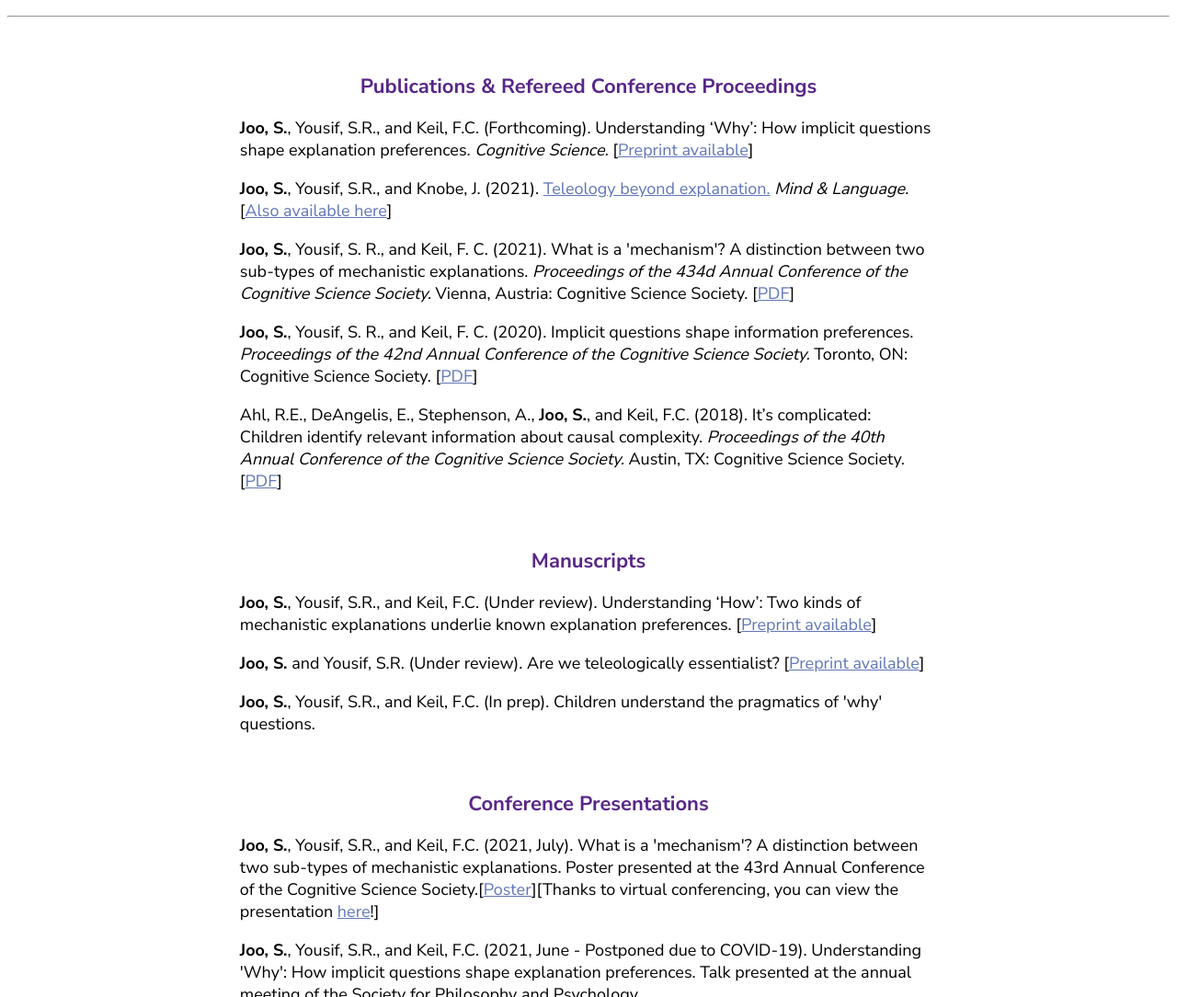
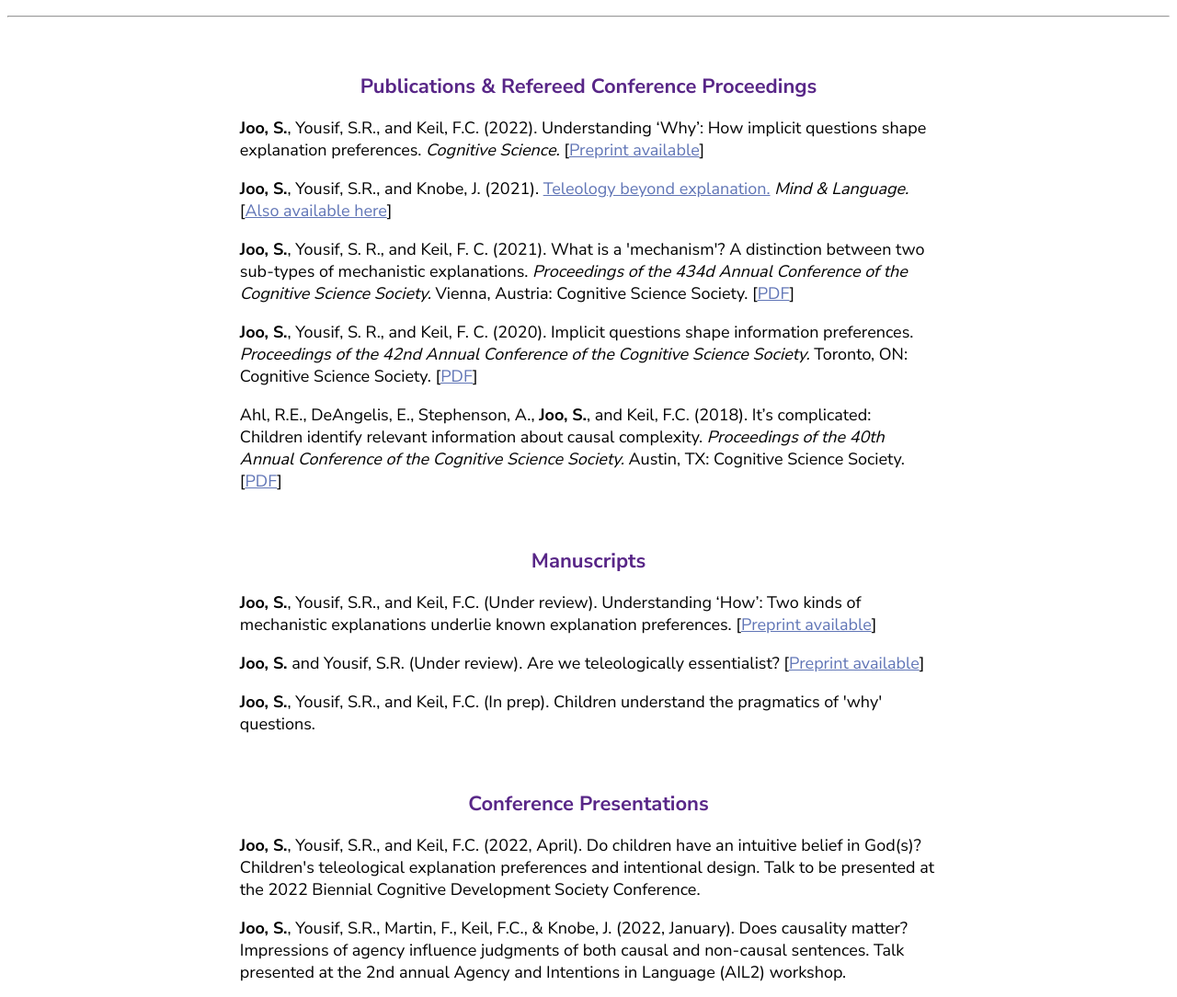
Before and after one commit to sehrangjoo/sehrangjoo.github.io, a plain HTML site: page research.html in a window 1280 px wide. Shown: the part 129-1213 px from the top of the page at 92% size. Drawn offline with Linux system fonts and the light colour scheme.

Commit message:
talk updates

```diff
--- a/research.html
+++ b/research.html
@@ -18,7 +18,7 @@
 
 <div id="research">
 <h1 style="font-size:22px; color:#582687" align="center">Publications & Refereed Conference Proceedings</h1>
-  <p> <b>Joo, S.</b>, Yousif, S.R., and Keil, F.C. (Forthcoming). Understanding ‘Why’: How implicit questions shape explanation preferences. <i>Cognitive Science.</i> [<a href="https://psyarxiv.com/ma8b2/">Preprint available</a>]</p>
+  <p> <b>Joo, S.</b>, Yousif, S.R., and Keil, F.C. (2022). Understanding ‘Why’: How implicit questions shape explanation preferences. <i>Cognitive Science.</i> [<a href="https://psyarxiv.com/ma8b2/">Preprint available</a>]</p>
 
   <p> <b>Joo, S.</b>, Yousif, S.R., and Knobe, J. (2021). <a href="https://onlinelibrary.wiley.com/doi/epdf/10.1111/mila.12393">Teleology beyond explanation.</a> <i>Mind & Language.</i> [<a href="https://psyarxiv.com/4dtwe/">Also available here</a>] </p>
 
@@ -43,6 +43,10 @@
     <div id="research">
       <h1 style="font-size:22px; color:#582687" align="center"> Conference Presentations </h1>
 
+      <p> <b>Joo, S.</b>, Yousif, S.R., and Keil, F.C. (2022, April). Do children have an intuitive belief in God(s)? Children's teleological explanation preferences and intentional design. Talk to be presented at the 2022 Biennial Cognitive Development Society Conference.
+
+      <p> <b>Joo, S.</b>, Yousif, S.R., Martin, F., Keil, F.C., & Knobe, J. (2022, January). Does causality matter? Impressions of agency influence judgments of both causal and non-causal sentences. Talk presented at the 2nd annual Agency and Intentions in Language (AIL2) workshop.
+
       <p> <b>Joo, S.</b>, Yousif, S.R., and Keil, F.C. (2021, July). What is a 'mechanism'? A distinction between two sub-types of mechanistic explanations. Poster presented at the 43rd Annual Conference of the Cognitive Science Society.[<a href= "CogSci2021_JooEtAl.pdf">Poster</a>][Thanks to virtual conferencing, you can view the presentation <a href= "CogSci2021_JooEtAl.mp4">here</a>!]</p>
 
       <p> <b>Joo, S.</b>, Yousif, S.R., and Keil, F.C. (2021, June - Postponed due to COVID-19). Understanding 'Why': How implicit questions shape explanation preferences. Talk presented at the annual meeting of the Society for Philosophy and Psychology. </p>
```
Also changed, not shown: 1 other file.
